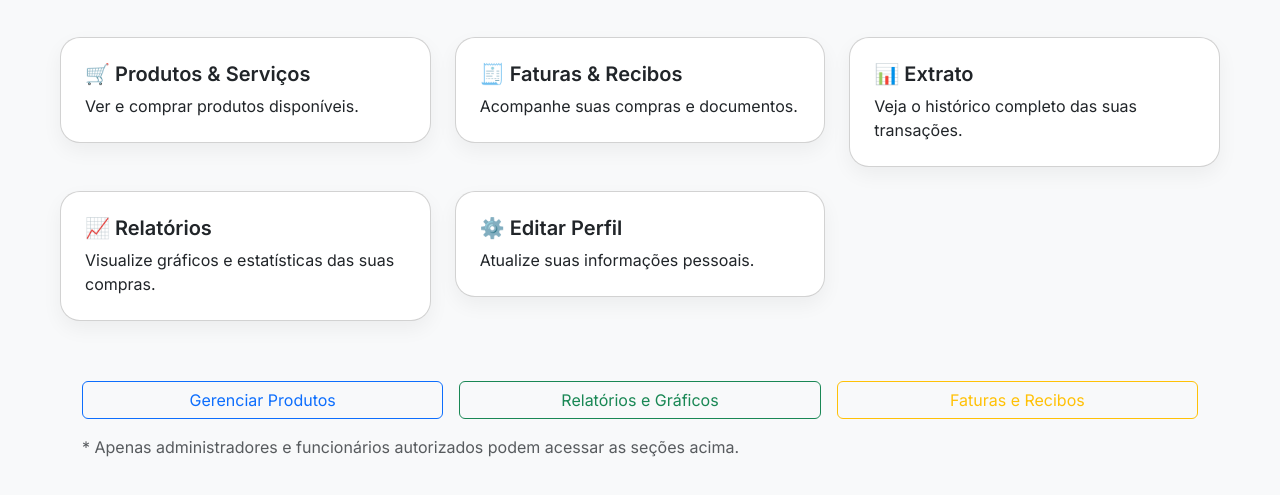
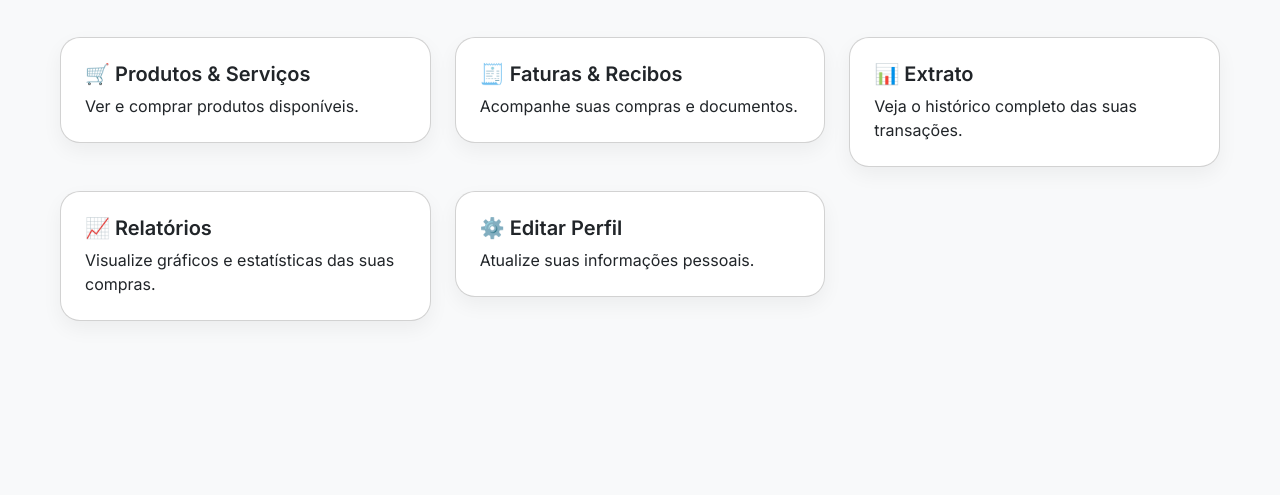
Before and after one commit to TheLordNarco/C24TECH, a plain HTML site: page dashboard.html in a window 1280 px wide. Shown: the part 133-628 px from the top of the page. Drawn offline with nearby package versions, Linux system fonts and the light colour scheme.

Commit message:
Update dashboard.html

```diff
--- a/dashboard.html
+++ b/dashboard.html
@@ -118,18 +118,3 @@
   </script>
 </body>
 </html>
-<!-- Dentro do HTML do dashboard -->
-<main class="container mt-4">
-  <div class="row g-3">
-    <div class="col-md-4">
-      <a href="products.html" class="btn btn-outline-primary w-100">Gerenciar Produtos</a>
-    </div>
-    <div class="col-md-4">
-      <a href="report.html" class="btn btn-outline-success w-100">Relatórios e Gráficos</a>
-    </div>
-    <div class="col-md-4">
-      <a href="invoices.html" class="btn btn-outline-warning w-100">Faturas e Recibos</a>
-    </div>
-  </div>
-  <p class="mt-3 text-muted">* Apenas administradores e funcionários autorizados podem acessar as seções acima.</p>
-</main>
```
